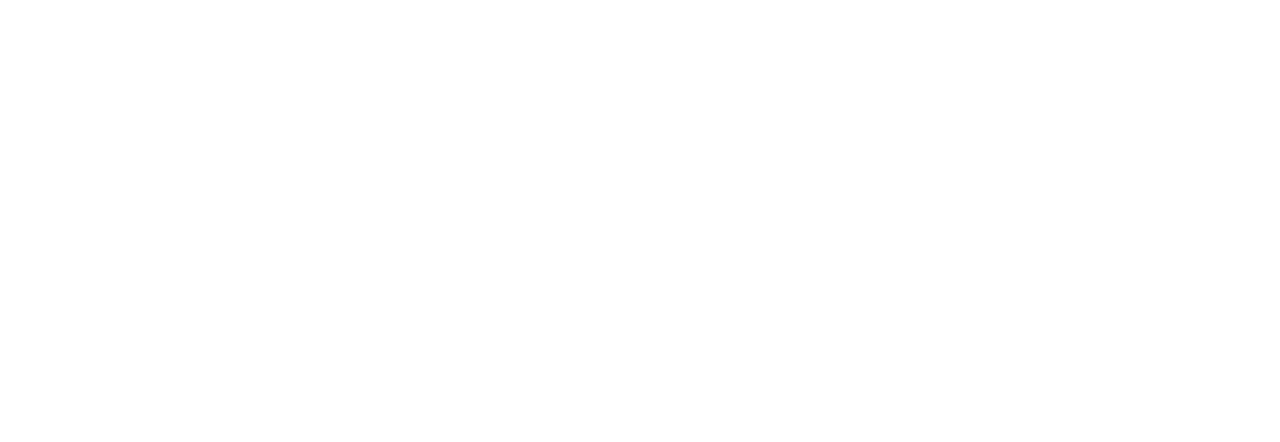
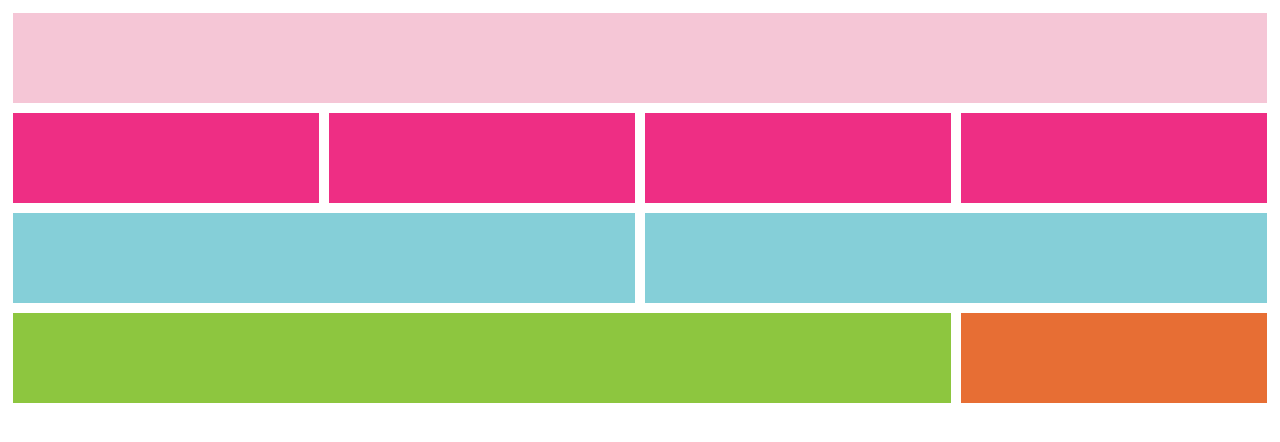
Before and after one commit to ConradRhoades22/vs-assignments, a plain HTML site: page color-grid-assignment/index.html in a window 1280 px wide. Drawn offline with Linux system fonts and the light colour scheme.

Commit message:
finished

```diff
--- a/color-grid-assignment/index.css
+++ b/color-grid-assignment/index.css
@@ -0,0 +1,52 @@
+.lightpink{
+    position: relative;
+    border: 5px solid white;
+    background-color: #f5c6d6;
+    display: inline-block;
+    width: 100%;
+    height: 100px;
+}
+.pink{
+    position: relative;
+    border: 5px solid white;
+    background-color: #EE2E84;
+    display: inline-block;
+    width: 25%;
+    height: 100px;
+}
+.lightblue{
+    position: relative;
+    box-sizing: border-box;
+    background-color: #85CFD8;
+    display: inline-block;
+    width: 50%;
+    height: 100px;
+}
+.green{
+    position: relative;
+    box-sizing: border-box;
+    background-color: #8DC63F;
+    display: inline-block;
+    width: 75%;
+    height: 100px;
+}
+.orange{
+    position: relative;
+    box-sizing: border-box;
+    background-color: #E76E34;
+    display: inline-block;
+    width: 25%;
+    height: 100px;
+}
+p {
+    box-sizing: border-box;
+    border: 5px solid white;
+}
+body {
+    font-size: 0px;
+}
+@media screen and (max-width:768px){
+    .pink, .lightblue, .green, .orange{
+        width: 100%;
+    }
+}
--- a/color-grid-assignment/index.html
+++ b/color-grid-assignment/index.html
@@ -4,10 +4,18 @@
     <meta charset="UTF-8">
     <meta http-equiv="X-UA-Compatible" content="IE=edge">
     <meta name="viewport" content="width=device-width, initial-scale=1.0">
+    <title>Color Grid Assignment</title>
     <link rel="stylesheet" href="index.css">
-    <title>Color Grid Assignment</title>
 </head>
 <body>
-
+    <p class="lightpink"></p>
+    <p class="pink"></p>
+    <p class="pink"></p>
+    <p class="pink"></p>
+    <p class="pink"></p>
+    <p class="lightblue"></p>
+    <p class="lightblue"></p>
+    <p class="green"></p>
+    <p class="orange"></p>
 </body>
 </html>
```
